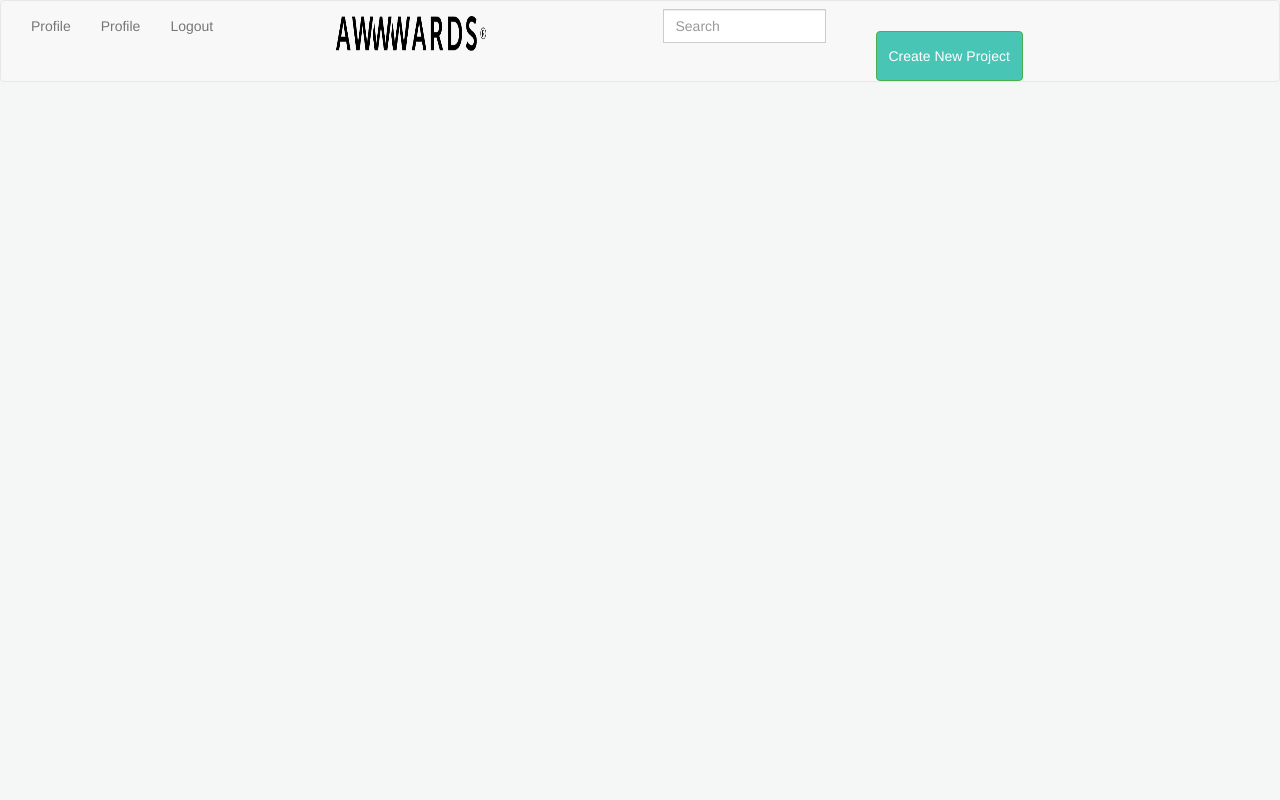
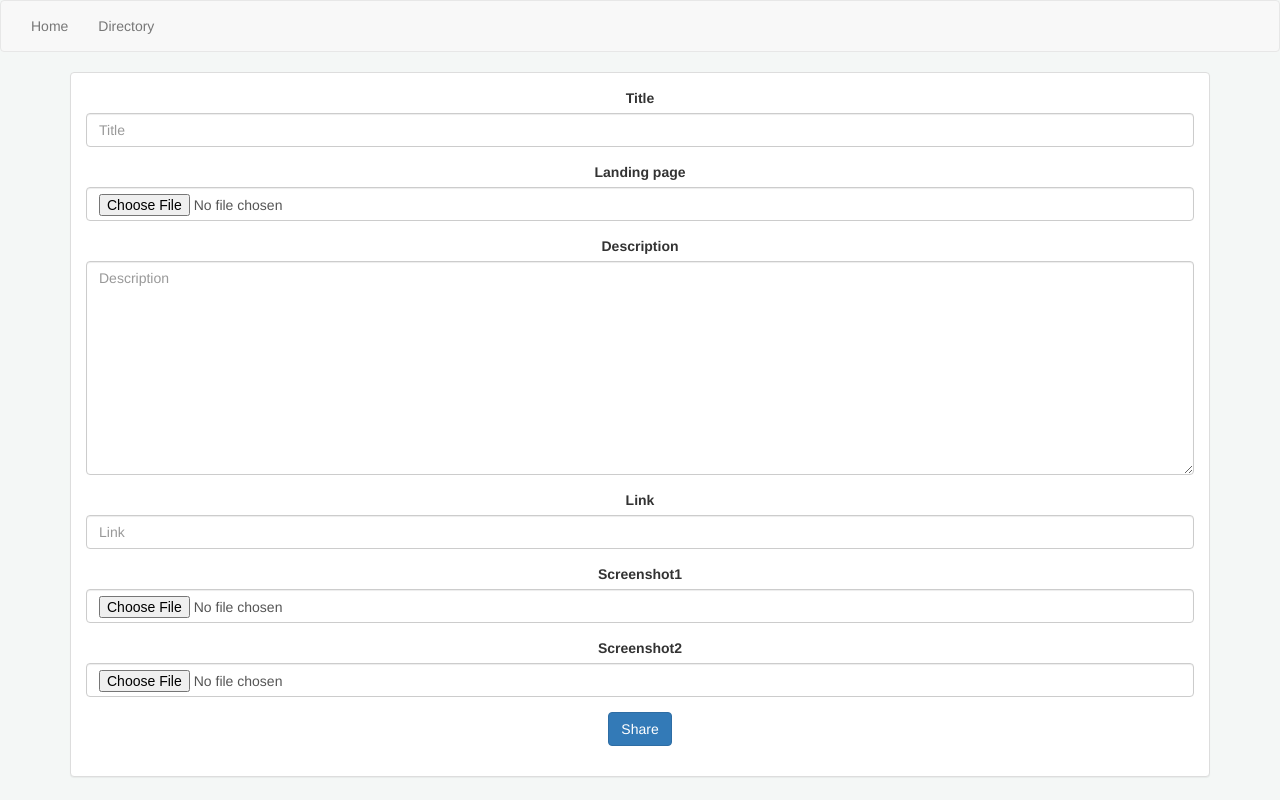
Before and after one commit to JimmyTron/Awwards, a Django app: page /new/project in a window 1280 px wide. Run offline with Django 4.2, Linux system fonts and the light colour scheme; a user stored in the database is signed in; tables that the repository leaves empty hold one stand-in row (values such as "Sample post"); some libraries are stand-ins or nearby versions.

Commit message:
Polishing up

```diff
--- a/awwards/templates/navbar.html
+++ b/awwards/templates/navbar.html
@@ -20,7 +20,7 @@
       <div class="col-xs-3 col-sm-3 col-md-3 col-lg-3">
         <div class="" >
            <ul class="nav navbar-nav">
-             <li><a href="{% url 'directory'%}">Profile</a>
+             <li><a href="{% url 'directory'%}">Directory</a>
              </li>
              <li><a href="{% url 'profile'%}">Profile</a>
              </li>
--- a/awwards/templates/new_project.html
+++ b/awwards/templates/new_project.html
@@ -1,4 +1,3 @@
-{% extends 'base.html'%}
 {% load bootstrap3 %}
 {% load static %}
 
@@ -21,7 +20,16 @@
 </head>
 
 <body>
+<nav class="navbar navbar-default">
+  <div class="container-fluid">
+    <ul class="nav navbar-nav">
+      <li><a href="{% url 'Index'%}">Home</a></li>
+      <li><a href="{% url 'directory'%}">Directory</a></li>
+    </ul>
+  </div>
+</nav>
 
+  <div class="container mt-4 text-center">
   <div class="panel panel-default">
     <div class="panel-body">
       <form action="{% url 'new-project'%}" method="post"  enctype="multipart/form-data">
```
